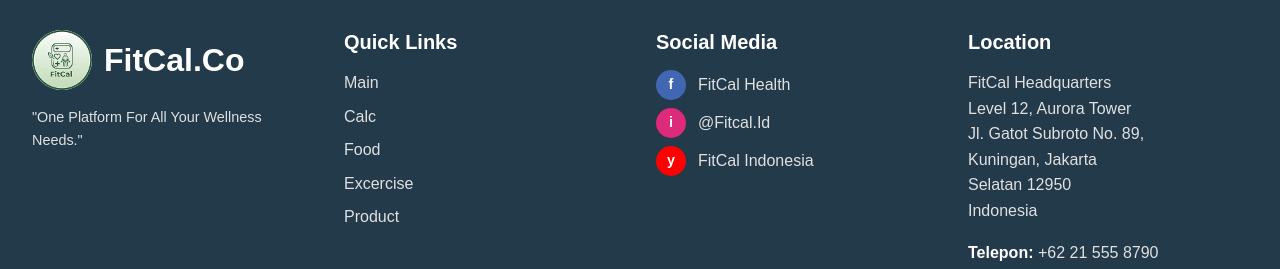
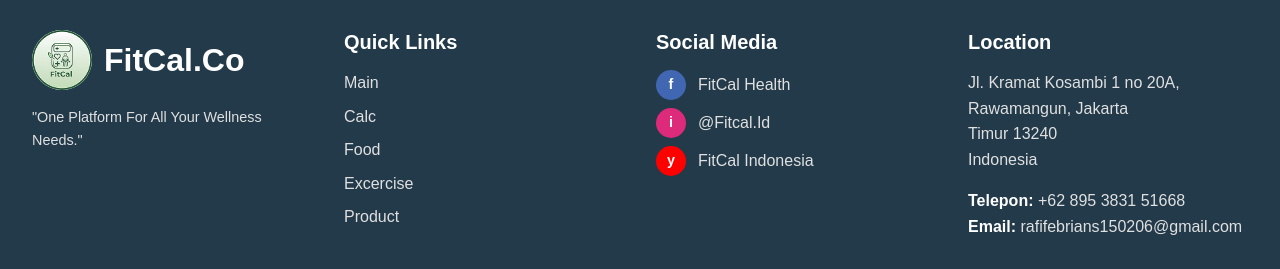
Before and after one commit to Rafifs-ops/Fitcal, a Vue app: page / in a window 1280 px wide. Shown: the part 2651-2920 px from the top of the page. Built offline with nearby package versions, Linux system fonts and the light colour scheme; no server answers; the database is empty.

Commit message:
modify footer

```diff
--- a/src/components/Footer.vue
+++ b/src/components/Footer.vue
@@ -59,16 +59,14 @@
             <div class="footer-column location-section">
                 <h3>Location</h3>
                 <address>
-                    FitCal Headquarters<br>
-                    Level 12, Aurora Tower<br>
-                    Jl. Gatot Subroto No. 89,<br>
-                    Kuningan, Jakarta<br>
-                    Selatan 12950<br>
+                    Jl. Kramat Kosambi 1 no 20A,<br>
+                    Rawamangun, Jakarta<br>
+                    Timur 13240<br>
                     Indonesia
                 </address>
                 <p class="contact-info">
-                    <strong>Telepon:</strong> +62 21 555 8790<br>
-                    <strong>Email:</strong> Contact@Fitcal.Id
+                    <strong>Telepon:</strong> +62 895 3831 51668<br>
+                    <strong>Email:</strong> rafifebrians150206@gmail.com
                 </p>
             </div>
 
```
